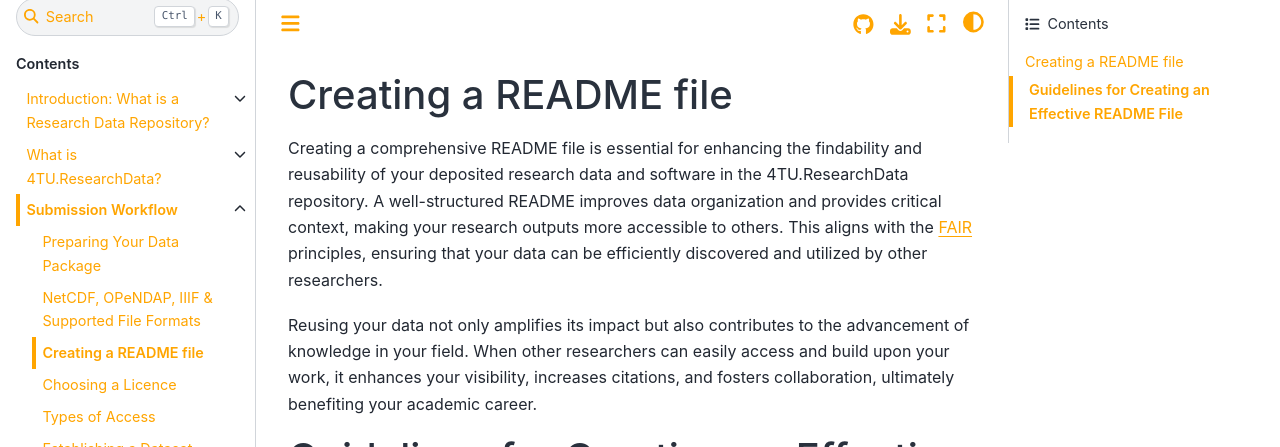
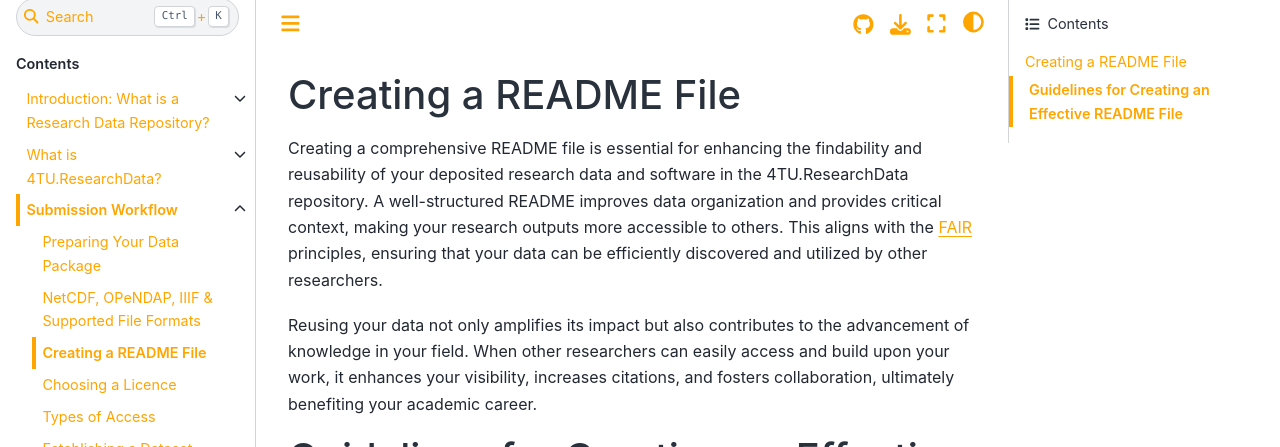
Before and after one commit to TUDelft-books/FAIR4TU_Submission_Help, a Jupyter Book: the page built from book/submission_workflow/readme_and_documentation.md, in a window 1280 px wide and 900 px high. Shown: the top 447 px of the window. Built offline with Jupyter Book 1.0.4 settings and Sphinx 7.4.7 and the Sphinx Book theme 1.1.4, drawn with Linux system fonts in a browser that asks for light colours; pages that are not in the unit, such as notebooks, are missing from menus; comment, search, counter and statistics services are not loaded.

```diff
--- a/book/submission_workflow/readme_and_documentation.md
+++ b/book/submission_workflow/readme_and_documentation.md
@@ -1,4 +1,4 @@
-## Creating a README file
+## Creating a README File
 
 Creating a comprehensive README file is essential for enhancing the findability and reusability of your deposited research data and software in the 4TU.ResearchData repository. A well-structured README improves data organization and provides critical context, making your research outputs more accessible to others. This aligns with the [FAIR](/introduction/fair_data_and_software) principles, ensuring that your data can be efficiently discovered and utilized by other researchers.
 
```
